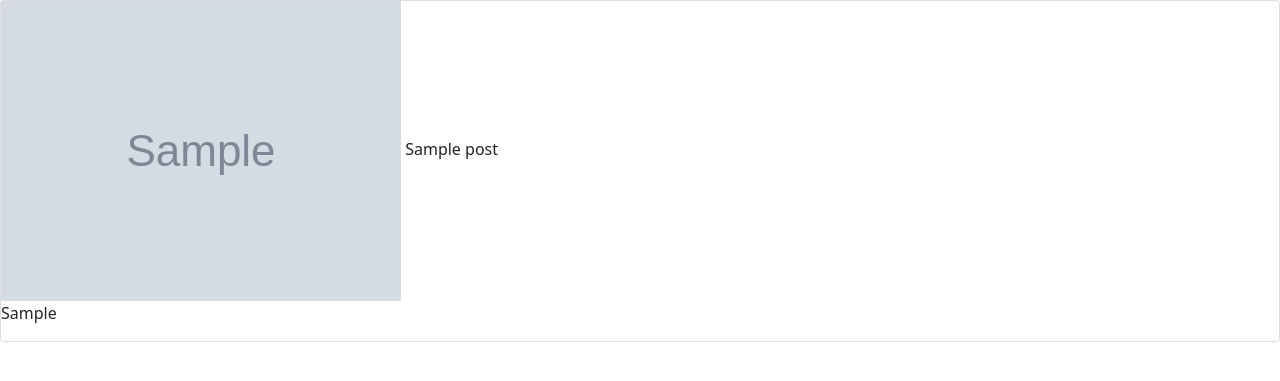
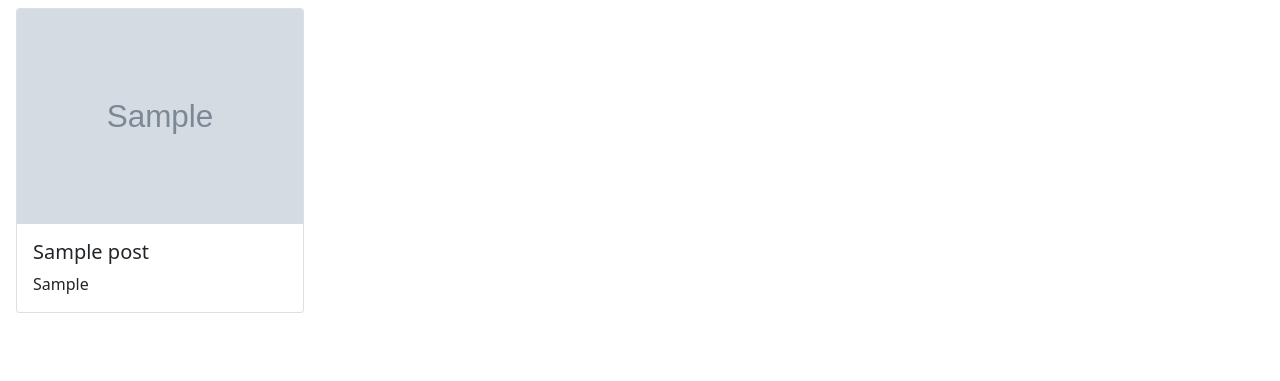
Before and after one commit to Gannaty/MS3--Claws-, a Flask app: template templates/posts.html in a window 1280 px wide. Shown: the part 72-453 px from the top of the page. Run offline with Flask 2, Linux system fonts and the light colour scheme; the template is opened without the code that fills it: most values are stand-ins (such as "Sample title", 1, 10 or a date in 2020); grey boxes marked "Sample" are stand-in pictures; some libraries are stand-ins or nearby versions.

Commit message:
Post card moved to bootstrap, need to centre

```diff
--- a/templates/posts.html
+++ b/templates/posts.html
@@ -29,16 +29,12 @@
     {% endif %}
 
 
-    <div class="row">
-        <div class="col s12 m6">
-            <div class="card">
-                <div class="card-image">
-                    <img src="{{ post.image }}">
-                    <span class="card-title">{{ post.title }}</span>
-                </div>
-                <div class="card-content">
-                    <p>{{ post.post_caption }}</p>
-                </div>
+    <div class="col col-xl-3 col-lg-4 col-md-6">
+        <div class="card mx-auto my-2" style="width: 18rem;">
+            <img src="{{ post.image }}" class="card-img-top" alt="image of {{ post.title }}">
+            <div class="card-body">
+                <h5 class="card-title">{{ post.title }}</h5>
+                <p class="card-text">{{ post.post_caption }}</p>
             </div>
         </div>
     </div>
```
